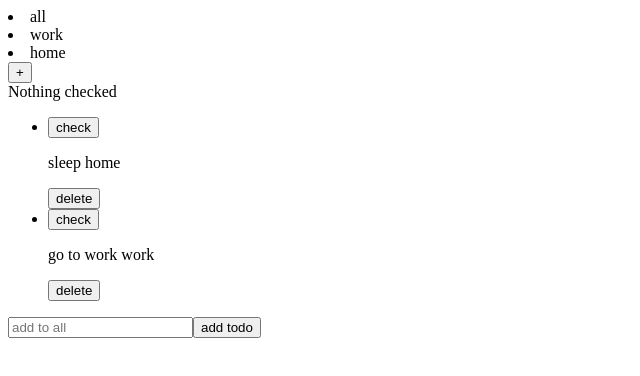
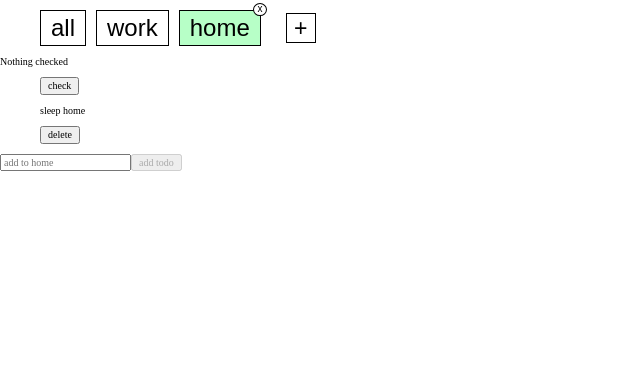
Before and after one commit to anydnny/simple-todo-app, a React (Create React App) app: page / in a window 1280 px wide. Shown: the top 376 px of the page, without its empty margins (0-640 px from the left). Built offline with nearby package versions, Linux system fonts and the light colour scheme.

Commit message:
complete main functionality. Add some styles for filterList

```diff
--- a/package.json
+++ b/package.json
@@ -6,6 +6,7 @@
     "@testing-library/jest-dom": "^5.16.4",
     "@testing-library/react": "^13.3.0",
     "@testing-library/user-event": "^13.5.0",
+    "normalize.css": "^8.0.1",
     "react": "^18.2.0",
     "react-dom": "^18.2.0",
     "react-scripts": "5.0.1",
--- /dev/null
+++ b/src/Components/AddFilterButton.js
@@ -0,0 +1,11 @@
+import React from "react";
+import "../styles/AddFilterButton.css"
+export default function AddFilterButton(props) {
+  const {addFilterInput,onShowFilterInput,onCloseFilterInput} = props;
+  return (
+
+        <button  onClick={!addFilterInput? onShowFilterInput: onCloseFilterInput}  className={"switchButton"+" "+(addFilterInput? "addFilterInputButton": "closeFilterInputButton")}>
+          {!props.addFilterInput? "+": "x"}
+        </button>
+  )
+}
--- a/src/Components/AddFilterForm.js
+++ /dev/null
@@ -1,32 +0,0 @@
-import React from "react";
-
-export default function AddFilterForm(props) {
-  return (
-    <form className="addFilterForm">
-      {props.addFilterInput && (
-        <input
-          type="text"
-          className="FilterInput"
-          value={props.filterInputValue}
-          onChange={props.onFilterInputValueChange}
-        />
-      )}
-      <button
-        type={!props.addFilterInput ? "button" : "submit"}
-        className="FilterAddBtn"
-        onClick={
-          !props.addFilterInput
-            ? props.onShowFilterInput
-            : props.onSubmitFilterInput
-        }
-      >
-        {props.addFilterInput ? "add new filter" : "+"}
-      </button>
-      {props.addFilterInput && (
-        <button onClick={props.onCloseFilterInput} className="FilterCloseBtn">
-          x
-        </button>
-      )}
-    </form>
-  );
-}
--- a/src/Components/AddTodoForm.js
+++ b/src/Components/AddTodoForm.js
@@ -1,10 +1,11 @@
 import React from "react";
 
 export default function AddTodoForm(props){
+    const {addFilterInput} = props;
     return (
         <form>
-                <input  value={props.todoValue} onChange={props.onTodoValueChange} placeholder={`add to ${props.currentFilter}`}/>
-                <button onClick={props.onTodoAdd}>add todo</button>
+                <input  value={!addFilterInput? props.todoValue: props.filterInputValue} onChange={!addFilterInput?props.onTodoValueChange:props.onFilterInputValueChange} placeholder={!addFilterInput?`add to ${props.currentFilter}`: 'add new filter'}/>
+                <button disabled={(addFilterInput&&!props.filterInputValue)||(!addFilterInput&&!props.todoValue)} onClick={!addFilterInput? props.onTodoAdd: props.onSubmitFilterInput}>{!addFilterInput? "add todo": "add filter"}</button>
          </form>
     )
 }
--- a/src/Components/App.js
+++ b/src/Components/App.js
@@ -3,8 +3,10 @@ import uuid from "react-uuid";
 import AddTodoForm from "./AddTodoForm.js";
 import TodoList from "./TodoList.js";
 import FilterList from "./FilterList.js";
-import AddFilterForm from "./AddFilterForm.js";
+import AddFilterButton from "./AddFilterButton.js";
 import CheckedCount from "./CheckedCount.js";
+
+import "../styles/index.css";
 
 export default function App() {
   const [filterList, setFilterList] = useState([
@@ -16,28 +18,58 @@ export default function App() {
 
   const [addFilterInput, setAddFilterInput] = useState(false);
   const [filterInputValue, setFilterInputValue] = useState("");
+  const [doublicateFilter, setDoublicateFilter] = useState(false);
+  const [doublicateFilterWarning, setDoublicateFilterWarning] = useState(false);
+  const [emptyFilter, setEmptyFilter] = useState(false);
+  const [emptyFilterWarning, setEmptyFilterWarning] = useState(true);
 
   const [todoList, setTodoList] = useState([
     { todoName: "sleep", todoFilter: "home", todoId: uuid() },
     { todoName: "go to work", todoFilter: "work", todoId: uuid() },
   ]); // общий список
+
   const [todoValue, setTodoValue] = useState(""); // знчение в инпуте туду
   const [filteredTodo, setFilteredTodo] = useState([]); // отфильтрованный список
   const [checkedTodoList, setCheckedTodoList] = useState(0); //счётчик завершённых
+  const [emptyTodo, setEmptyTodo] = useState(false);
+  const [emptyTodoWarning, setEmptyTodoWarning] = useState(true);
+
 
   useEffect(() => {
     setFilteredTodo(
       todoList.filter((filter) => filter.todoFilter === currentFilter)
-    );
+    )
   }, [todoList, currentFilter]);
 
+  useEffect(()=>{
+      const list = document.querySelectorAll(".filter__li").forEach(item =>item.classList.remove("filter_active"));
+      const newCurrentFilter = document.getElementById(`${currentFilter}`).classList.add("filter_active");
+
+
+    }, [currentFilter])
+
+    useEffect(()=>{
+    setCurrentFilter(filterList[filterList.length - 1].filterName)
+  }, [filterList]);
+
+  useEffect(()=>{
+    setDoublicateFilter(filterList?.map(item => item.filterName).includes(filterInputValue));
+  }, [filterInputValue]);
+
+  useEffect(() =>{
+    setEmptyTodo(todoValue.trim()? true: false);
+    setEmptyFilter(filterInputValue.trim() ?true:false);
+  }, [todoValue, filterInputValue])
+
   function handleFilterClick(e) {
-    setCurrentFilter(e.target.classList.value);
+    setCurrentFilter(e.target.closest("li").id);
+
   }
 
   function handleTodoAdd(e) {
     e.preventDefault();
-    setTodoList([
+    setEmptyTodoWarning(emptyTodo)
+    setTodoList(!emptyTodo? [...todoList]:[
       ...todoList,
       { todoName: todoValue, todoFilter: currentFilter, todoId: uuid() },
     ]);
@@ -59,18 +91,25 @@ export default function App() {
   }
   function handleCloseFilterInput(e) {
     e.preventDefault();
+    setFilterInputValue("");
     setAddFilterInput(false);
   }
   function handleSubmitFilterInput(e) {
     e.preventDefault();
-    setFilterList([
+    setDoublicateFilterWarning(doublicateFilter);
+    setEmptyFilterWarning(emptyFilter);
+
+    setFilterList(!emptyFilter || doublicateFilter?[...filterList]:[
       ...filterList,
       { filterName: filterInputValue, filterId: uuid() },
     ]);
     setFilterInputValue("");
     setAddFilterInput(false);
   }
-
+  function handleFilterDelete(deleteFilterName){
+    setTodoList(todoList.filter(filter => filter.todoFilter !== deleteFilterName));
+    setFilterList(filterList.filter(filter => filter.filterName !== deleteFilterName))
+  }
   function handleTodoValueChange(e) {
     e.preventDefault();
     setTodoValue(e.target.value);
@@ -82,15 +121,18 @@ export default function App() {
 
   return (
     <>
-      <FilterList filterList={filterList} onFilterClick={handleFilterClick} />
-      <AddFilterForm
-        addFilterInput={addFilterInput}
-        filterInputValue={filterInputValue}
-        onFilterInputValueChange={handleFilterInputValueChange}
-        onShowFilterInput={handleShowFilterInput}
-        onSubmitFilterInput={handleSubmitFilterInput}
-        onCloseFilterInput={handleCloseFilterInput}
-      />
+      <div className="filter__section">
+        <FilterList
+          filterList={filterList}
+          onFilterClick={handleFilterClick}
+          onFilterDelete={handleFilterDelete}
+        />
+        <AddFilterButton
+          addFilterInput={addFilterInput}
+          onShowFilterInput={handleShowFilterInput}
+          onCloseFilterInput={handleCloseFilterInput}
+        />
+      </div>
 
       <CheckedCount checkedTodoList={checkedTodoList} />
 
@@ -101,11 +143,20 @@ export default function App() {
         onCheckTodo={handleCheckTodo}
         onDeleteTodo={handleDeleteTodo}
       />
+      <p>
+        {doublicateFilterWarning ? "filter almost here" : null}{" "}
+        {!emptyFilterWarning ? "write filter text" : null}
+      </p>
+      <p>{!emptyTodoWarning ? "Write todo text" : null}</p>
       <AddTodoForm
         todoValue={todoValue}
         currentFilter={currentFilter}
         onTodoAdd={handleTodoAdd}
         onTodoValueChange={handleTodoValueChange}
+        addFilterInput={addFilterInput}
+        filterInputValue={filterInputValue}
+        onFilterInputValueChange={handleFilterInputValueChange}
+        onSubmitFilterInput={handleSubmitFilterInput}
       />
     </>
   );
--- a/src/Components/Filter.js
+++ b/src/Components/Filter.js
@@ -1,12 +1,17 @@
 import React from "react";
+import "../styles/Filter.css";
 
 export default function Filter(props) {
   return (
-    <li
-      className={props.filter.filterName}
-      onClick={props.onFilterClick}
-    >
-      {props.filter.filterName}
-    </li>
+    <>
+      <li className="filter__li" id={props.filter.filterName} onClick={props.onFilterClick}>
+        <span className="filter__span" >{props.filter.filterName}</span>
+        {props.filter.filterName !== "all" && <button className="filter__closeBtn" onClick={()=>props.onFilterDelete(props.filter.filterName)} >
+          <span>x</span>
+          </button>}
+      </li>
+
+    </>
+
   );
 }
--- a/src/Components/FilterList.js
+++ b/src/Components/FilterList.js
@@ -1,12 +1,16 @@
 import React from "react";
 import Filter from "./Filter";
+
 
 export default function FilterList(props) {
   return (
     <>
+      <ul className="filterList__ul">
       {props.filterList.map((filter) => (
-        <Filter key={filter.filterId} filter={filter} onFilterClick={props.onFilterClick} />
+        <Filter key={filter.filterId} filter={filter} onFilterClick={props.onFilterClick} onFilterDelete={props.onFilterDelete}/>
       ))}
+      </ul>
+
     </>
   );
 }
--- a/src/index.js
+++ b/src/index.js
@@ -1,6 +1,8 @@
 import React from "react";
 import ReactDOM from "react-dom/client";
 import App from "./Components/App.js";
+import "normalize.css";
+import "./styles/index.css";
 
 const root = ReactDOM.createRoot(document.getElementById("root"));
 root.render(
--- /dev/null
+++ b/src/styles/AddFilterButton.css
@@ -0,0 +1,24 @@
+.switchButton{
+    width: 3rem;
+    height: 3rem;
+    background-color: white;
+    border: .1rem solid black;
+    cursor: pointer;
+    font-size: 2.3rem;
+    font-family: "Arial", sans-serif;
+    transition: .2s ease-in;
+    margin-left: 2rem;
+
+}
+.switchButton:hover{
+    border-radius: .8rem;
+}
+.closeFilterInputButton:hover{
+    background-color: rgb(179, 255, 206);
+}
+.addFilterInputButton{
+    background-color: rgb(255, 199, 178);;
+}
+.addFilterInputButton:hover{
+    background-color: rgb(255, 171, 141);
+}
--- /dev/null
+++ b/src/styles/Filter.css
@@ -0,0 +1,58 @@
+.filter__li{
+    display: inline-flex;
+    position: relative;
+    border: .1rem solid black;
+    align-items: center;
+    justify-content: center;
+    padding: .3rem 1rem;
+    margin: 0 .5rem;
+    transition: .5s ease;
+}
+.filter__li:nth-child(1){
+    margin-left: 0;
+}
+.filter__li:hover{
+    border-radius: .8rem;
+    background-color: rgba(183, 255, 199, 0.465);
+
+}
+.filter__span{
+    font-size: 2.4rem;
+    font-family: "Arial", sans-serif;
+}
+.filter__closeBtn{
+    display: none;
+    position: absolute;
+    top: -50%;
+    left: 100%;
+    transform:translate(-50%, 70%);
+    border: .1rem solid black;
+    width: 1rem;
+    height: 1.3rem;
+    border-radius: 50%;
+
+    background-color: white;
+
+    cursor: pointer;
+    transition: .5s ease;
+
+}
+.filter__closeBtn > span{
+    position: absolute;
+    top: 44%;
+    left: 52%;
+    transform:translate(-50%, -50%);
+    font-size: 1rem;
+    font-family: "Arial", sans-serif;
+}
+
+.filter__closeBtn:hover{
+    background-color: rgb(255, 199, 178);
+}
+
+.filter_active{
+    background-color: rgb(183, 255, 199);
+}
+.filter_active .filter__closeBtn{
+    display: block;
+}
--- /dev/null
+++ b/src/styles/index.css
@@ -0,0 +1,15 @@
+html{
+    font-size: 62.5%;
+    box-sizing: border-box;
+}
+li{
+    list-style-type: none;
+    cursor: pointer;
+}
+
+.filter__section{
+    display: flex;
+    align-items: center;
+
+
+}
```
Also changed, not shown: 1 other file (tests, documents, lock files or other folders).
